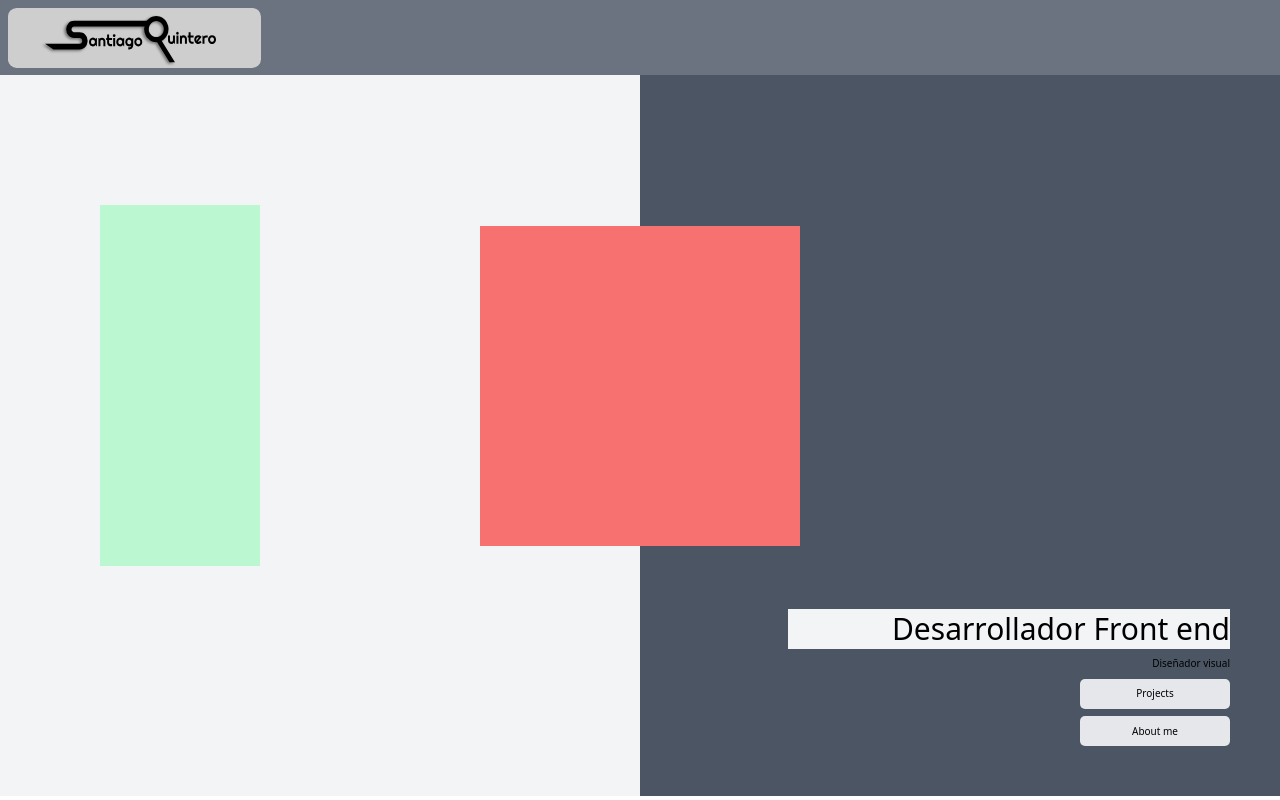
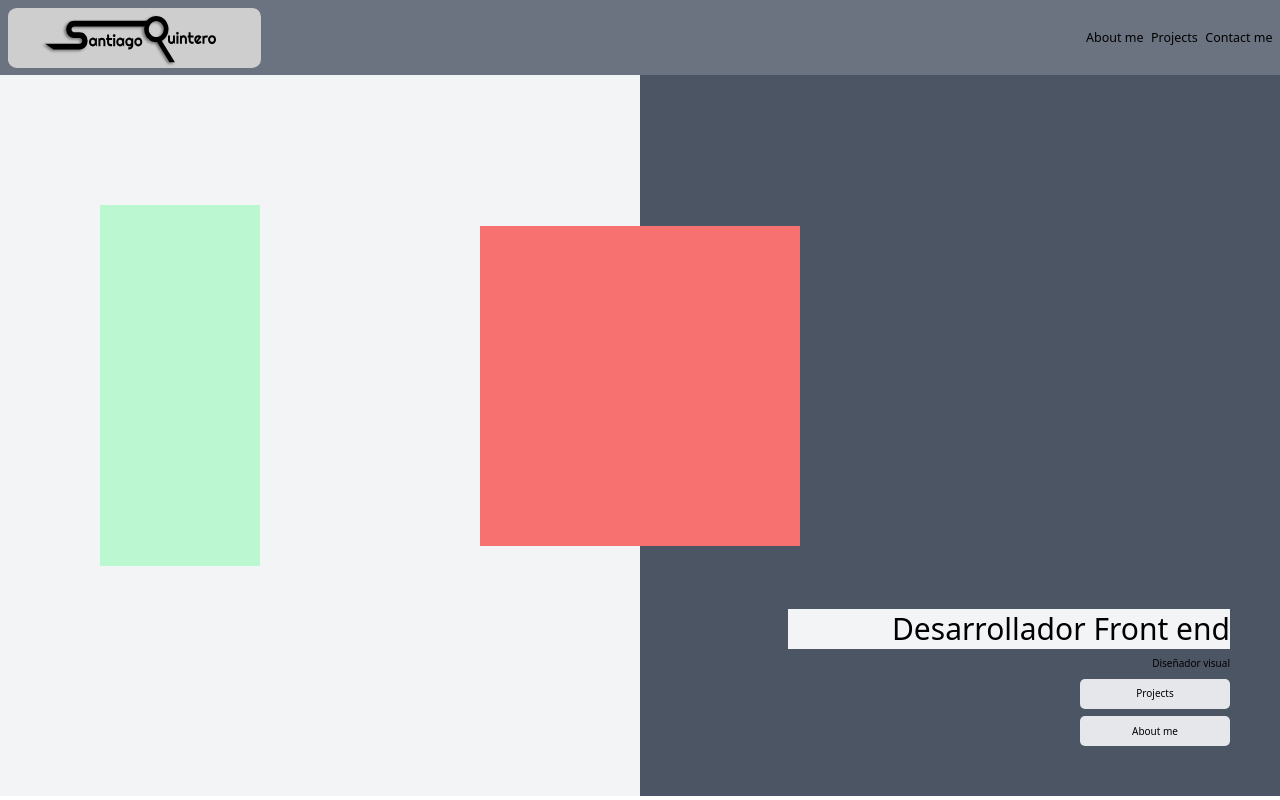
Before and after one commit to WSQuintero/Portfolio, a React (Vite) app: page / in a window 1280 px wide. Built offline with nearby package versions, Linux system fonts and the light colour scheme.

Commit message:
corregido conflicto con origin

```diff
--- a/src/components/NavBar/NavBar.jsx
+++ b/src/components/NavBar/NavBar.jsx
@@ -5,10 +5,34 @@ import { GiHamburgerMenu } from 'react-icons/gi'
 import { IconContext } from 'react-icons'
 
 function NavBar () {
+  const navigate = useNavigate()
+  const { movilSize, listeningResize } = useContext(MyContext)
+
+  listeningResize()
+
   return (
     <>
-    <img src="/navLogo_Mesa de trabajo 1_Mesa de trabajo 1.svg" alt="" className='w-[20%]' />
-      <nav></nav>
+      {!movilSize
+        ? (
+        <>
+          <img
+            src='/navLogo_Mesa de trabajo 1_Mesa de trabajo 1.svg '
+            alt=''
+            className='w-[20%] cursor-pointer '
+            onClick={() => navigate('/')}
+          />
+          <nav className='flex gap-3 text-xl '>
+            <NavLink to={'/about-me'}>About me</NavLink>
+            <NavLink to={'/projects'}>Projects</NavLink>
+            <NavLink to={'/contact'}>Contact me</NavLink>
+          </nav>
+        </>
+          )
+        : (
+        <IconContext.Provider value={{ className: 'w-[40px] h-[40px] text-gray-200 ml-10' }}>
+          <GiHamburgerMenu />
+        </IconContext.Provider>
+          )}
     </>
   )
 }
```
